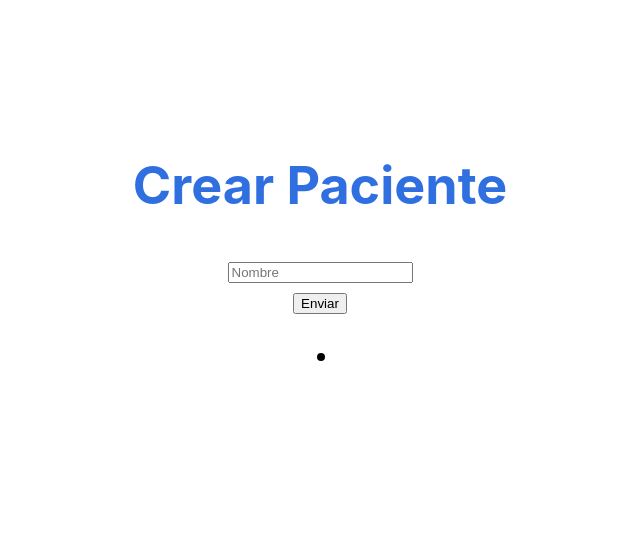
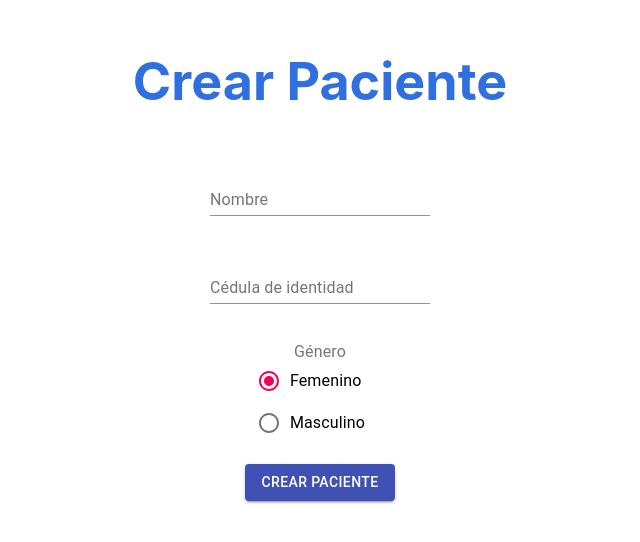
Before and after one commit to tomasfacal/dosification-project-front, a React (Create React App) app: page /create-patient in a window 1280 px wide. Shown: the part 142-684 px from the top of the page, without its empty margins (320-960 px from the left). Built offline with nearby package versions, Linux system fonts and the light colour scheme.

Commit message:
wip crear paciente

```diff
--- a/package.json
+++ b/package.json
@@ -3,6 +3,7 @@
   "version": "0.1.0",
   "private": true,
   "dependencies": {
+    "@material-ui/core": "^4.12.3",
     "@mui/material": "^5.1.0",
     "@reduxjs/toolkit": "^1.5.1",
     "@testing-library/jest-dom": "^4.2.4",
--- a/src/features/create-patient/create-patient.module.scss
+++ b/src/features/create-patient/create-patient.module.scss
@@ -1,5 +1,9 @@
 @import '../../assets/stylesheets/generic-styles.scss';
 
-.manu {
+.fieldContainer {
+  padding: 20px;
+}
+
+.Title {
   color: $blue;
 }
--- a/src/features/create-patient/create-patient.tsx
+++ b/src/features/create-patient/create-patient.tsx
@@ -1,9 +1,14 @@
 import React, {Fragment, useState} from 'react';
 import styles from './create-patient.module.scss';
+import { TextField, Tooltip, Button, FormControl,
+         FormLabel, FormControlLabel, RadioGroup, Radio
+        } from '@material-ui/core';
 
 const CreatePatient = () => {
     const [datos, setData] = useState({
-        name: ''
+        name: '',
+        document_number: '',
+        sex: 'female',
     })
 
     const handleInputChange = (event: any) => {
@@ -16,20 +21,51 @@ const CreatePatient = () => {
     const sendData = (event: any) => {
         event.preventDefault()
         console.log('enviando datos...' + datos.name)
+        alert('se van a enviar maquinas')
     }
 
     return (
         <Fragment>
-            <h1 className= {styles.manu} >Crear Paciente</h1>
-            <form onSubmit={sendData}>
-                <div>
-                    <input type="text" placeholder="Nombre"  onChange={handleInputChange} name="name"></input>
-                </div>
-                <button type="submit">Enviar</button>
-            </form>
-            <ul>
-                <li>{datos.name}</li>
-            </ul>
+          <h1 className= {styles.Title} >Crear Paciente</h1>
+            <div className= {styles.fieldContainer}>
+              <TextField
+                label="Nombre"
+                name= "name"
+                onChange={handleInputChange}
+              />
+            </div>
+            <div className= {styles.fieldContainer}>
+            <Tooltip title="Cedula con digito verificador, sin puntos ni guiones" arrow>
+              <TextField
+                  type="number"
+                  label="Cédula de identidad"
+                  name= "document_number"
+                  placeholder= "49305483"
+                  onChange={handleInputChange}
+                />
+            </Tooltip>
+            </div>
+            <div className= {styles.fieldContainer}>
+              <FormControl component="fieldset">
+                <FormLabel component="legend">Género</FormLabel>
+                <RadioGroup
+                  aria-label="gender"
+                  defaultValue="female"
+                  name="sex"
+                  onChange={handleInputChange}
+                >
+                  <FormControlLabel value="female" control={<Radio />} label="Femenino" />
+                  <FormControlLabel value="male" control={<Radio />} label="Masculino" />
+                </RadioGroup>
+              </FormControl>
+            </div>
+            <Button
+              color="primary"
+              variant="contained"
+              onClick={sendData}
+            >
+              Crear Paciente
+            </Button>
         </Fragment>
     );
 }
```
Also changed, not shown: 2 other files (tests, documents, lock files or other folders).
